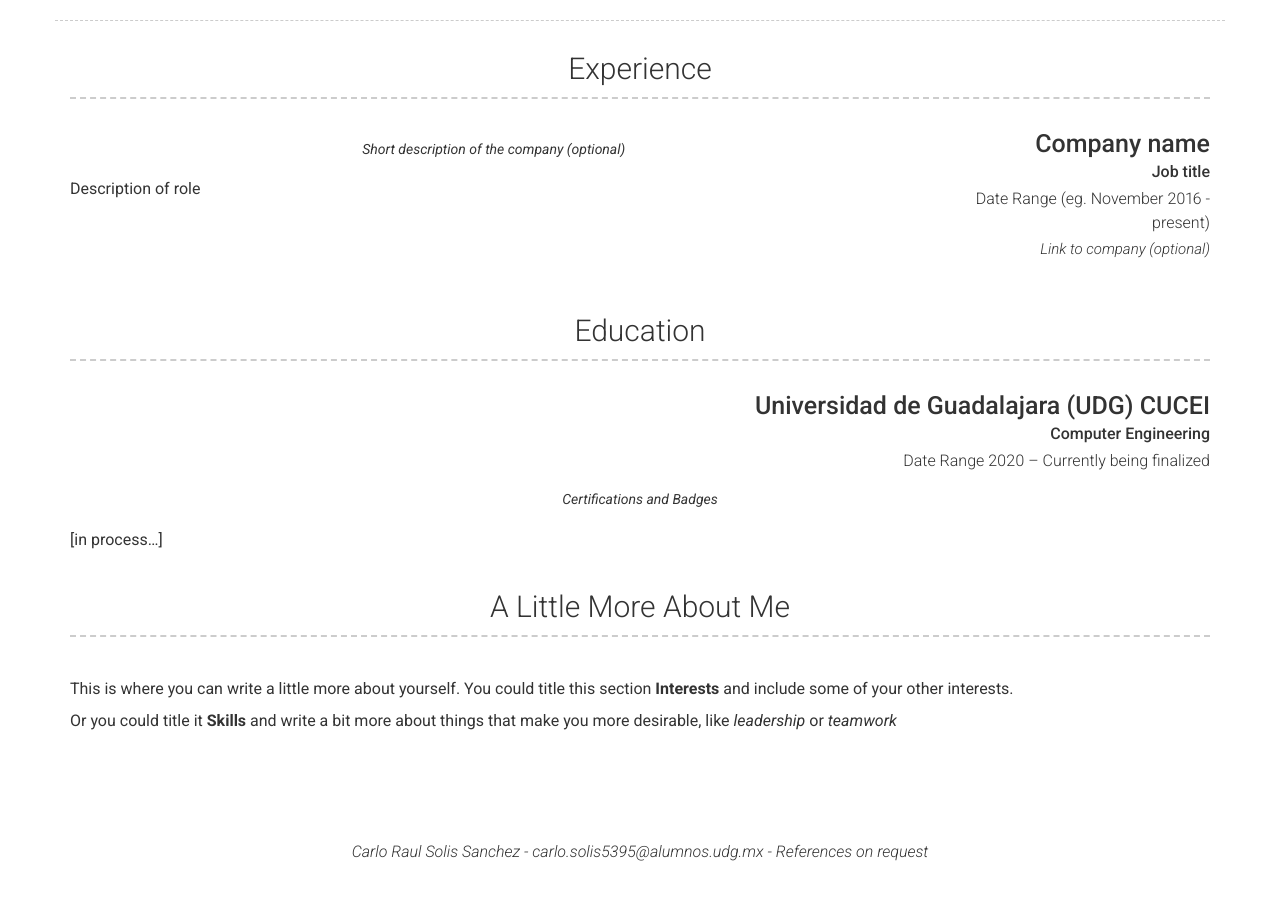
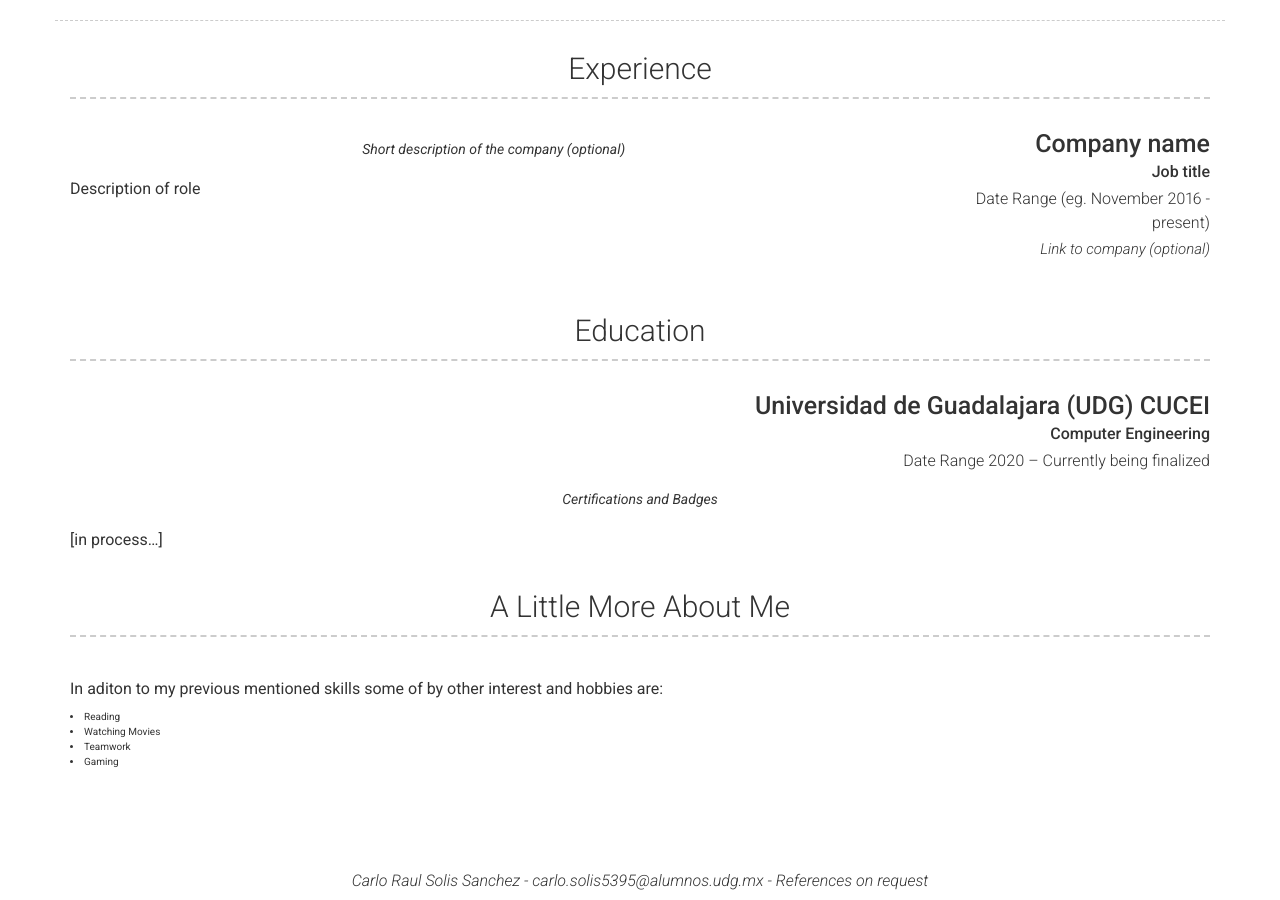
Before and after one commit to CarloRaulSolisSanchez/resume, a Jekyll site: the page built from index.md, in a window 1280 px wide and 900 px high, scrolled down 1119 px. Built offline with Jekyll 4.4.1, drawn with Linux system fonts in a browser that asks for light colours; nearby versions of some CDN libraries; before the commit the page ends 1991 px from its top, so only the background shows below that.

Commit message:
Update _config.yml

```diff
--- a/_config.yml
+++ b/_config.yml
@@ -107,9 +107,11 @@ content:
   - title: A Little More About Me
     layout: text
     content: | # this will include new lines to allow paragraphs
-      This is where you can write a little more about yourself. You could title this section **Interests** and include some of your other interests.
-
-      Or you could title it **Skills** and write a bit more about things that make you more desirable, like *leadership* or *teamwork*
+      In aditon to my previous mentioned skills some of by other interest and hobbies are:
+      <li> Reading </li>
+      <li> Watching Movies </li>
+      <li> Teamwork </li>
+      <li> Gaming </li>
 
 # Footer
 footer_show_references: true
```
